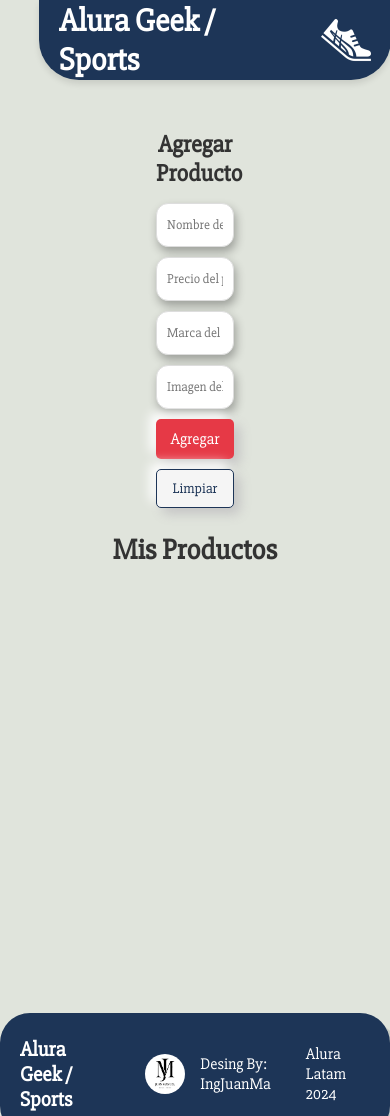
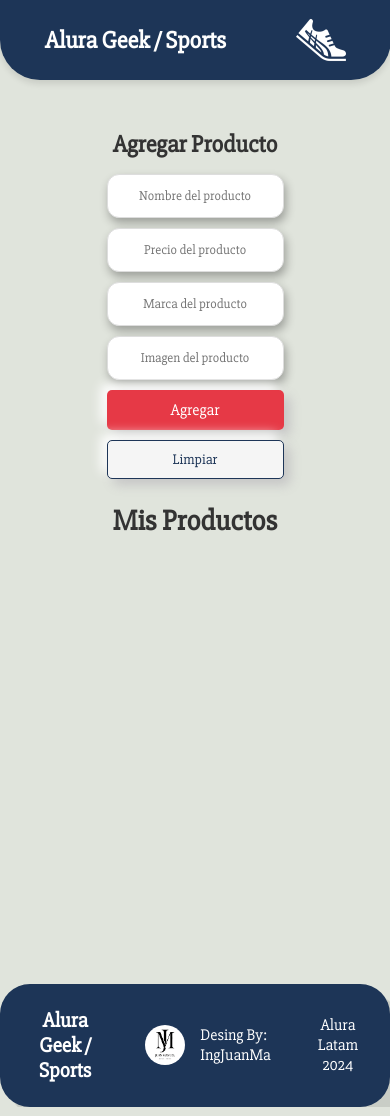
Before and after one commit to IngJuanMa/ChallengueAluraGeek, a website with bundled scripts: page index.html in a window 390 px wide. Shown: the top 1116 px of the page. Built offline with nearby package versions, Linux system fonts and the light colour scheme; no server answers.

Commit message:
Styles Css Fixed

```diff
--- a/styles.css
+++ b/styles.css
@@ -72,7 +72,7 @@
 }
 
 main {
-    padding: 50 px;
+    /* padding: 50 px; */
     display: flex;
     gap: 5%;
     justify-content: center;
@@ -92,6 +92,25 @@
 
     }
 
+    #addproduct{
+        width: 100%;
+        margin: 0;
+        padding: 0% 0%;
+    }
+
+    header{
+        margin:0;
+        width: 90%;
+    }
+
+    header h1 {
+        font-size: 1.5rem;
+    }
+
+    footer h1,
+    footer p {
+        text-align: center;
+    }
 }
 
 #productList{
@@ -213,7 +232,7 @@
     flex-direction: column;
     justify-content: center;
     text-align: center;
-    width: 20%;
+    /* width: 20%; */
 }
 
 #addProductForm {
```
